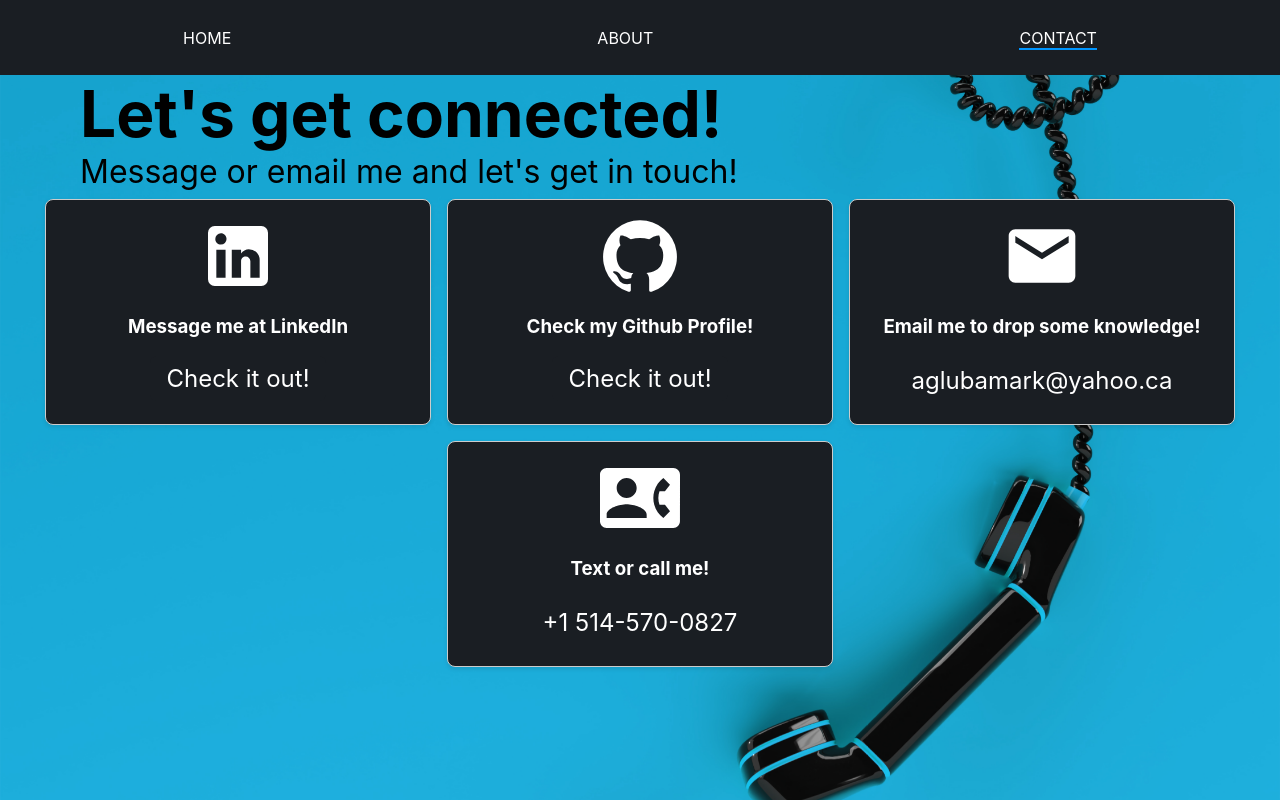
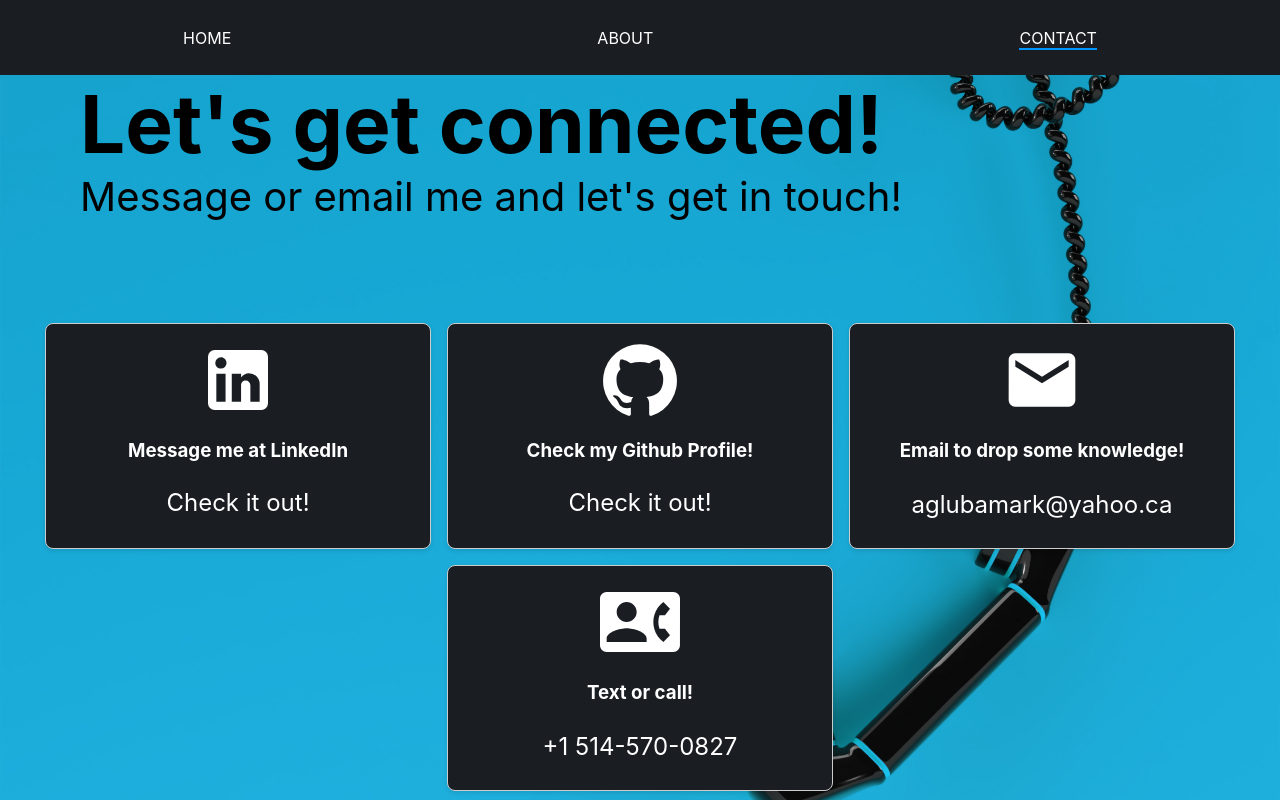
Before and after one commit to MarkProjs/personal-website, a React (Create React App) app in the folder client/: page /contact in a window 1280 px wide. Built offline with nearby package versions, Linux system fonts and the light colour scheme.

Commit message:
removing some stuff

```diff
--- a/client/src/components/Contact.js
+++ b/client/src/components/Contact.js
@@ -18,12 +18,12 @@ const contactItems = [
   },
   {
     icon: <EmailIcon style={{ fontSize: "5rem" }} />,
-    title: "Email me to drop some knowledge!",
+    title: "Email to drop some knowledge!",
     link: "aglubamark@yahoo.ca",
   },
   {
     icon: <ContactPhoneIcon style={{ fontSize: "5rem" }} />,
-    title: "Text or call me!",
+    title: "Text or call!",
     link: "+1 514-570-0827",
   },
 ];
--- a/client/src/components/styles/Contact.css
+++ b/client/src/components/styles/Contact.css
@@ -16,14 +16,15 @@
 
 .intro {
   margin-left: 5rem;
+  height: 15rem;
 }
 .intro h1 {
-  font-size: 4rem;
+  font-size: 5rem;
   margin: 0;
 
 }
 
 .intro p {
-  font-size: 2rem;
+  font-size: 2.5rem;
   margin:0;
 }
```
